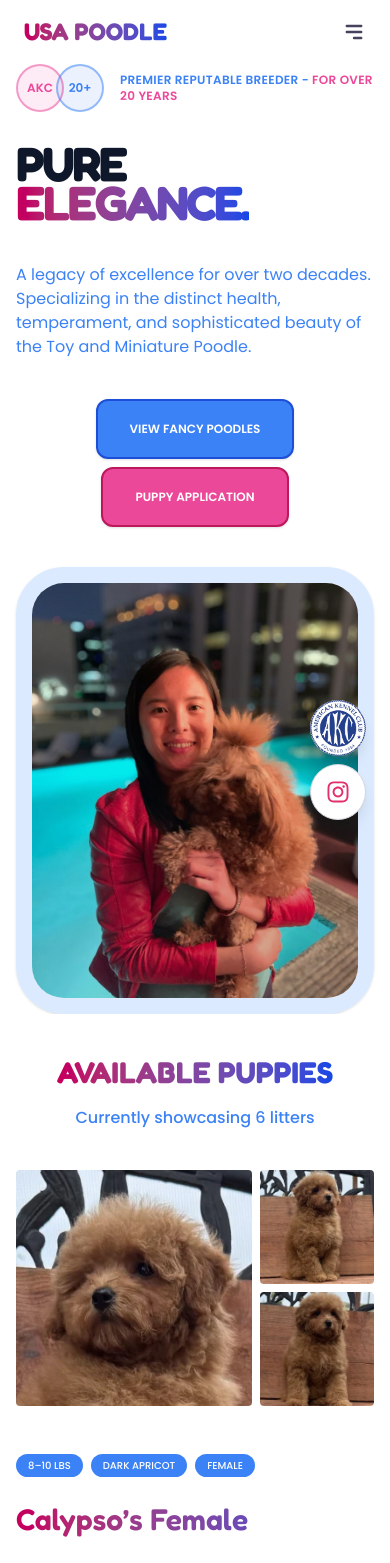
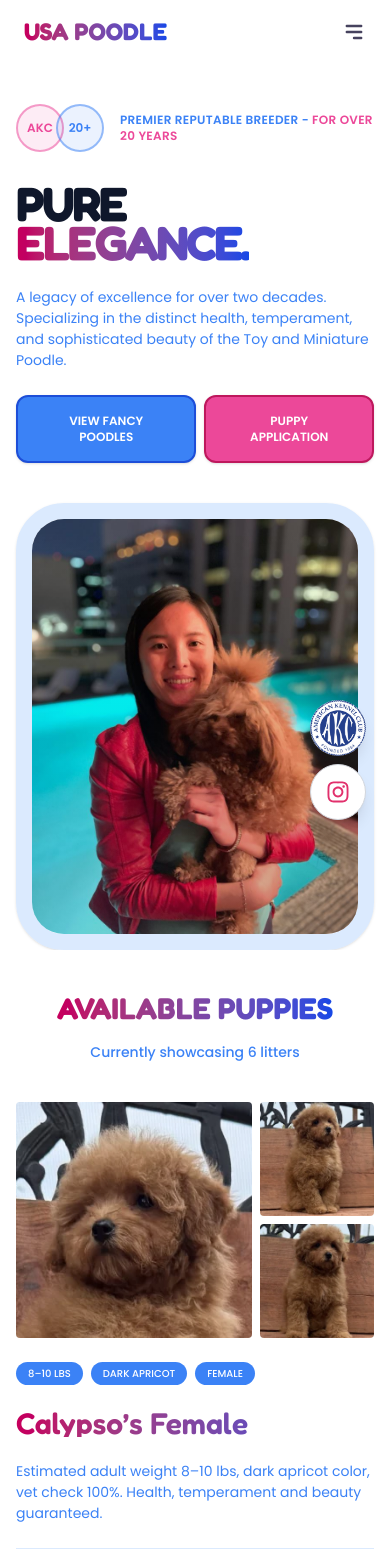
Before and after one commit to 404annas/Pets-Website, a React (Vite) app: page /scarletts-fancy-poodles in a window 390 px wide. Shown: the top 1563 px of the page. Built offline with nearby package versions, Linux system fonts and the light colour scheme; a web font is replaced by a local one.

Commit message:
REsponsive done

```diff
--- a/src/components/Navbar.jsx
+++ b/src/components/Navbar.jsx
@@ -132,7 +132,7 @@ const Navbar = () => {
                                 key={item.label}
                                 to={item.path}
                                 onClick={() => setOpen(false)}
-                                className="text-lg text-gray-800 cursor-pointer hover:text-pink-500 transition"
+                                className="text-base md:text-lg text-gray-800 cursor-pointer hover:text-pink-500 transition"
                             >
                                 {item.label}
                             </Link>
@@ -140,7 +140,7 @@ const Navbar = () => {
                             <p
                                 key={item.label}
                                 onClick={() => handleNavScroll(item.id)}
-                                className="text-lg text-gray-800 cursor-pointer hover:text-pink-500 transition"
+                                className="text-base md:text-lg text-gray-800 cursor-pointer hover:text-pink-500 transition"
                             >
                                 {item.label}
                             </p>
@@ -149,7 +149,7 @@ const Navbar = () => {
 
                     {/* Button */}
                     <div onClick={() => navigate("/#contact")} className="flex-1 flex lg:justify-end items-center">
-                        <button className="bg-[#1479cc] text-gray-800 text- font-semibold py-3 px-6 rounded-full transition-all cursor-pointer hover:scale-97 duration-300 text-white">
+                        <button className="bg-[#1479cc] text-gray-800 text-sm sm:text-base font-semibold py-3 px-4 sm:x-6 rounded-full transition-all cursor-pointer hover:scale-97 duration-300 text-white">
                             Book An Appointment
                         </button>
                     </div>
--- a/src/pages/FancyPoodles.jsx
+++ b/src/pages/FancyPoodles.jsx
@@ -86,7 +86,7 @@ const FancyPoodles = () => {
   const navigate = useNavigate();
 
   return (
-    <div className="bg-white min-h-screen selection:bg-brand-pink-500/10">
+    <div className="bg-white min-h-screen selection:bg-brand-pink-500/10md:pt-0 pt-10">
       {/* --- HERO SECTION --- */}
       <section className="relative min-h-screen flex items-center bg-white overflow-hidden px-4 lg:px-10">
         <div className="max-w-[1400px] mx-auto w-full grid grid-cols-1 lg:grid-cols-12 gap-10 items-start">
@@ -108,16 +108,16 @@ const FancyPoodles = () => {
               Pure <br />
               <span className="bg-gradient-to-r from-pink-700 to-blue-700 bg-clip-text text-transparent">Elegance.</span>
             </h1>
-            <p className="mt-10 text-base sm:text-lg text-brand-blue-500 max-w-xl leading-normal font-regular">
+            <p className="mt-6 sm:mt-10 text-sm sm:text-base md:text-lg text-brand-blue-500 max-w-xl leading-normal font-regular">
               A legacy of excellence for over two decades. Specializing in the distinct health, temperament, and sophisticated beauty of the Toy and Miniature Poodle.
             </p>
-            <div className="mt-10 flex flex-col sm:flex-row items-center gap-2">
+            <div className="mt-6 sm:mt-10 flex flex-row items-center gap-2">
               <Link to={"https://redandapricotpoodles.com/available-poodles/"} target="_blank">
-                <button className="w-full sm:w-auto px-8 py-5 bg-brand-blue-500 border-2 border-brand-blue-700 text-white rounded-xl text-xs font-semibold uppercase transition-all duration-300 hover:bg-brand-blue-700 shadow-sm active:scale-95 cursor-pointer">
+                <button className="w-full sm:w-auto px-6 py-4 sm:px-8 sm:py-5 bg-brand-blue-500 border-2 border-brand-blue-700 text-white rounded-xl text-xs font-semibold uppercase transition-all duration-300 hover:bg-brand-blue-700 shadow-sm active:scale-95 cursor-pointer">
                   View Fancy Poodles
                 </button>
               </Link>
-              <button onClick={() => { navigate("/application"); scrollTo(0, 0); }} className="text-xs font-semibold uppercase px-8 py-5 bg-brand-pink-500 border-2 border-brand-pink-700 text-white rounded-xl transition-all duration-300 hover:bg-brand-pink-700 shadow-sm active:scale-95 cursor-pointer">
+              <button onClick={() => { navigate("/application"); scrollTo(0, 0); }} className="text-xs font-semibold uppercase px-6 py-4 sm:px-8 sm:py-5 bg-brand-pink-500 border-2 border-brand-pink-700 text-white rounded-xl transition-all duration-300 hover:bg-brand-pink-700 shadow-sm active:scale-95 cursor-pointer">
                 Puppy Application
               </button>
             </div>
@@ -137,14 +137,14 @@ const FancyPoodles = () => {
       {/* --- RE-DESIGNED AVAILABLE SECTION (MANAGING DYNAMIC COUNTS) --- */}
       <section className="py-10 max-w-7xl mx-auto px-4">
         <div className="flex flex-col md:flex-row justify-between items-center mb-10 gap-4">
-          <h2 className="fr text-3xl md:text-4xl font-bold bg-gradient-to-r from-pink-700 to-blue-700 bg-clip-text text-transparent uppercase">Available Puppies</h2>
-          <p className="text-brand-blue-500 font-medium">Currently showcasing {puppies.length} litters</p>
+          <h2 className="fr text-3xl md:text-4xl sm:text-left text-center font-bold bg-gradient-to-r from-pink-700 to-blue-700 bg-clip-text text-transparent uppercase">Available Puppies</h2>
+          <p className="text-brand-blue-500 font-medium sm:text-base text-sm">Currently showcasing {puppies.length} litters</p>
         </div>
 
-        <div className="space-y-20">
+        <div className="space-y-10 md:space-y-20">
           {puppies.map((puppy, index) => (
             <div key={index} className="group">
-              <div className="grid grid-cols-1 lg:grid-cols-12 gap-12">
+              <div className="grid grid-cols-1 lg:grid-cols-12 gap-6 sm:ap-12">
 
                 {/* DYNAMIC BENTO GRID SYSTEM */}
                 <div className={`lg:col-span-7 grid grid-cols-6 gap-2 h-fit ${index % 2 === 1 ? "lg:order-2" : "lg:order-1"}`}>
@@ -170,11 +170,11 @@ const FancyPoodles = () => {
                   <div className="flex gap-2 mb-6">
                     {puppy.stats.map((s, i) => <span key={i} className="text-[10px] font-medium uppercase px-3 py-1 bg-brand-blue-500 text-white rounded-full">{s}</span>)}
                   </div>
-                  <h3 className="fr bg-gradient-to-r from-pink-700 to-blue-700 bg-clip-text text-transparent text-3xl md:text-4xl mb-6 font-semibold">{puppy.name}</h3>
-                  <p className="text-sm sm:text-base text-brand-blue-500 leading-normal mb-10 pb-10 border-b border-blue-100">{puppy.desc}</p>
+                  <h3 className="fr bg-gradient-to-r from-pink-700 to-blue-700 bg-clip-text text-transparent text-3xl md:text-4xl mb-6 font-semibold leading-7">{puppy.name}</h3>
+                  <p className="text-sm sm:text-base text-brand-blue-500 leading-normal mb-6 sm:mb-10 pb-6 sm:pb-10 border-b border-blue-100">{puppy.desc}</p>
                   <div className="flex items-center gap-8">
                     <div className="text-3xl md:text-4xl font-bold fr text-brand-blue-700">{puppy.price}</div>
-                    <button onClick={() => { navigate("/application"); scrollTo(0,0); }} className="flex-1 bg-brand-pink-500 text-white py-4 px-8 rounded-sm text-sm font-bold uppercase hover:bg-brand-pink-700 transition-all duration-300 cursor-pointer shadow-sm active:scale-95">Request Reservation</button>
+                    <button onClick={() => { navigate("/application"); scrollTo(0,0); }} className="flex-1 bg-brand-pink-500 text-white py-3 sm:py-4 px-6 sm:px-8 rounded-sm text-xs sm:text-sm font-bold uppercase hover:bg-brand-pink-700 transition-all duration-300 cursor-pointer shadow-sm active:scale-95">Request Reservation</button>
                   </div>
                 </div>
               </div>
@@ -184,13 +184,13 @@ const FancyPoodles = () => {
       </section>
 
       {/* --- PRESS RELEASE / AWARDS SECTION --- */}
-      <section className="py-10 bg-white px-6">
+      <section className="py-10 bg-white px-4 sm:px-6">
         <div className="max-w-7xl mx-auto">
           <div className="grid grid-cols-1 md:grid-cols-2 gap-10 items-center">
             <div className="order-2 md:order-1">
               <div className="inline-block px-4 py-1 rounded-full bg-brand-pink-500/10 text-brand-pink-500 text-xs font-semibold uppercase tracking-widest mb-6 fr">Press Release</div>
               <h2 className="fr text-3xl md:text-4xl uppercase bg-gradient-to-r from-pink-700 to-blue-700 bg-clip-text text-transparent font-bold leading-8 mb-6">Scarlet’s Fancy Poodles Receives <br /> 2019 Best of Arroyo Grande Award</h2>
-              <p className="text-brand-blue-500 text-lg leading-normal">We are honored to be recognized for our commitment to excellence. This award reflects our 20-year legacy of breeding healthy, beautiful poodles with exceptional temperaments.</p>
+              <p className="text-brand-blue-500 text-base md:text-lg leading-normal">We are honored to be recognized for our commitment to excellence. This award reflects our 20-year legacy of breeding healthy, beautiful poodles with exceptional temperaments.</p>
             </div>
             <div className="order-1 md:order-2 flex justify-center">
               <div className="relative group max-w-sm">
@@ -202,13 +202,13 @@ const FancyPoodles = () => {
       </section>
 
       {/* --- INFO GRID --- */}
-      <section className="py-10 bg-slate-50 px-6">
+      <section className="py-10 bg-slate-50 px-4 sm:px-6">
         <div className="max-w-7xl mx-auto grid grid-cols-1 md:grid-cols-2 lg:grid-cols-3 gap-px bg-slate-200 border border-slate-200 overflow-hidden rounded-xl">
-          <div className="bg-white p-12">
+          <div className="bg-white p-6 sm:p-12">
             <h4 className="fr text-2xl mb-8 bg-gradient-to-r from-pink-700 to-blue-700 bg-clip-text text-transparent font-semibold">About Moyen Poodles</h4>
             <p className="text-brand-blue-500 text-sm leading-loose">Moyen Poodles are between 15 and 20 inches tall. A medium-sized breed between miniature and standard. Highly intelligent, energetic, and excellent service companions.</p>
           </div>
-          <div className="bg-white p-12">
+          <div className="bg-white p-6 sm:p-12">
             <h4 className="fr text-2xl mb-8 bg-gradient-to-r from-pink-700 to-blue-700 bg-clip-text text-transparent font-semibold">Health Standards</h4>
             <ul className="space-y-3 text-sm text-brand-pink-500">
               <li className="flex items-center gap-3">✓ AKC Compliance & Registration</li>
@@ -217,7 +217,7 @@ const FancyPoodles = () => {
               <li className="flex items-center gap-3">✓ Reputable Breeder for 20+ Years</li>
             </ul>
           </div>
-          <div className="bg-white p-12">
+          <div className="bg-white p-6 sm:p-12">
             <h4 className="fr text-2xl mb-8 bg-gradient-to-r from-pink-700 to-blue-700 bg-clip-text text-transparent font-semibold">Breeding Rights</h4>
             <p className="text-brand-blue-500 text-sm leading-loose">We sell our puppies to excellent pet homes with AKC limited registration. We are NOT granting breeding rights at this time. All puppies must be neutered by 6 months.</p>
           </div>
@@ -225,11 +225,11 @@ const FancyPoodles = () => {
       </section>
 
       {/* --- POLICY SECTION --- */}
-      <section className="py-10 px-6 max-w-7xl mx-auto">
+      <section className="py-10 px-4 sm:px-6 max-w-7xl mx-auto">
         <div className="grid grid-cols-1 lg:grid-cols-12 gap-10">
           <div className="lg:col-span-5">
-            <h2 className="fr text-3xl md:text-4xl mb-8 bg-gradient-to-r from-pink-700 to-blue-700 bg-clip-text text-transparent uppercase font-bold">Safety & Health <br /> Reservation Policies</h2>
-            <div className="p-8 bg-brand-pink-500/5 border border-brand-pink-500/50 rounded-sm">
+            <h2 className="fr text-3xl md:text-4xl mb-8 bg-gradient-to-r from-pink-700 to-blue-700 bg-clip-text text-transparent uppercase font-bold leading-7">Safety & Health <br /> Reservation Policies</h2>
+            <div className="p-6 sm:p-8 bg-brand-pink-500/5 border border-brand-pink-500/50 rounded-sm">
               <p className="text-brand-pink-500 font-bold fr text-sm mb-4 uppercase tracking-wide">Strict Notice</p>
               <p className="text-brand-blue-500 text-sm leading-normal">"We are NOT accepting visits until further notice. Poodles are the most highly trainable canines, but require significant time and care. If you do not have the time, please do not apply."</p>
             </div>
```
